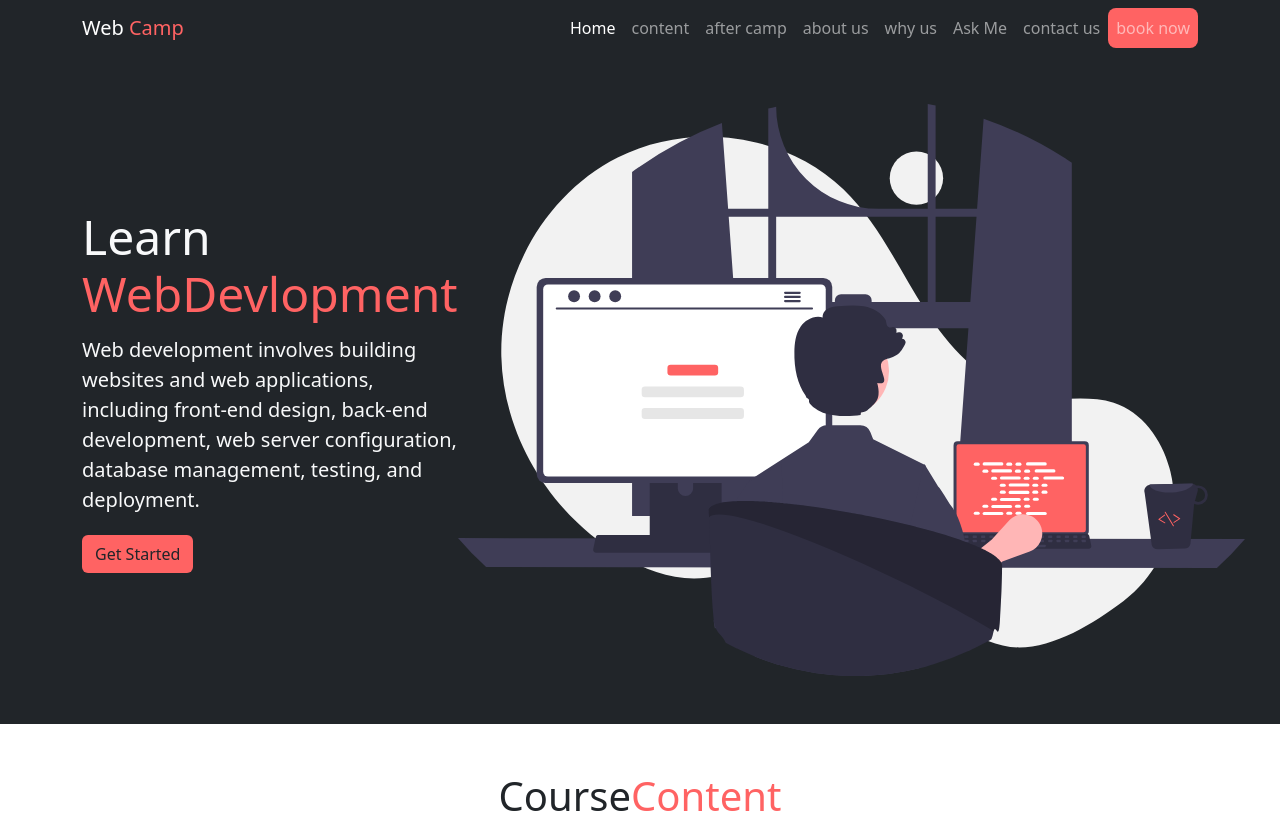
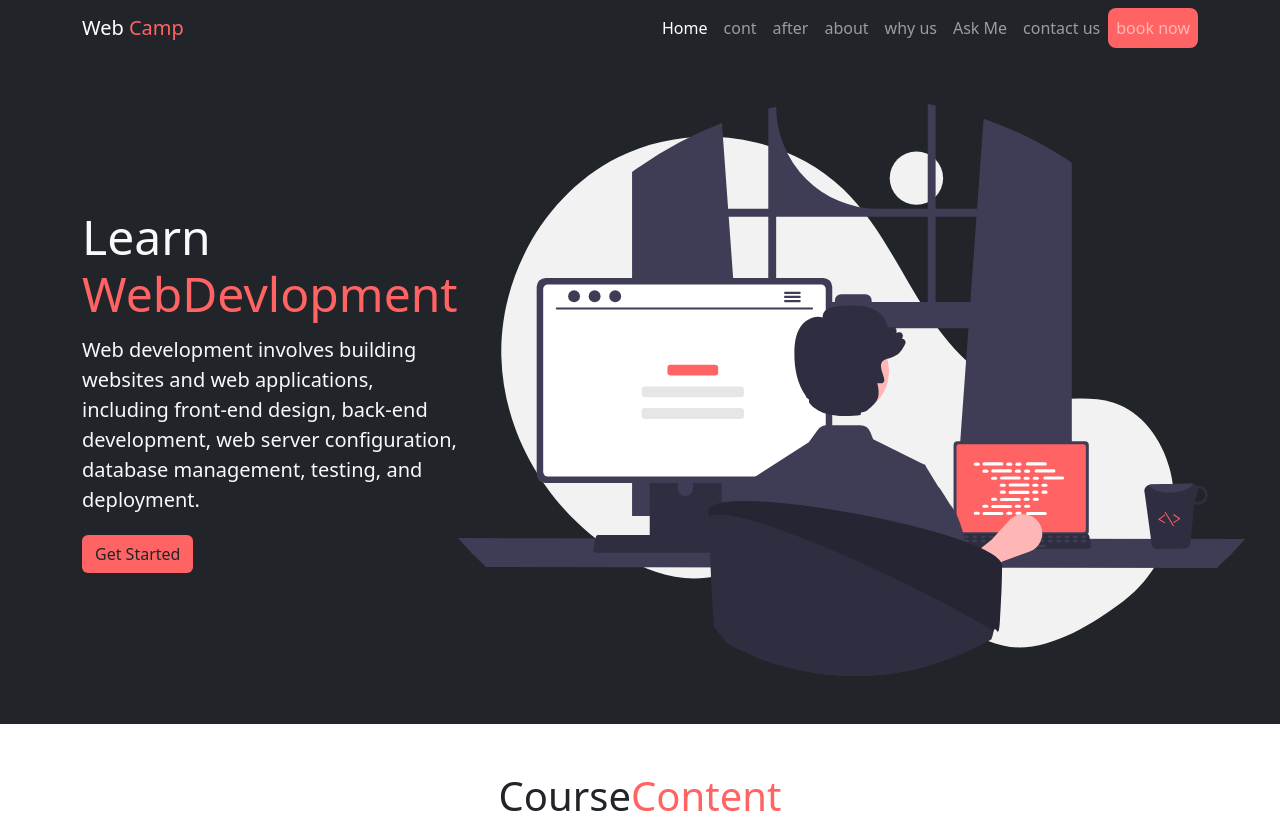
Before and after one commit to MostafaAbdelall/wep-camp, a plain HTML site: page index.html in a window 1280 px wide. Shown: the top 826 px of the page. Drawn offline with Linux system fonts and the light colour scheme.

Commit message:
update nav links

```diff
--- a/index.html
+++ b/index.html
@@ -27,13 +27,13 @@
                 <a class="nav-link active" aria-current="page" href="#">Home</a>
                 </li>
                 <li class="nav-item">
-                    <a class="nav-link" href="#content">content</a>
+                    <a class="nav-link" href="#content">cont</a>
                 </li>
                 <li class="nav-item">
-                    <a class="nav-link" href="#after">after camp</a>
+                    <a class="nav-link" href="#after">after</a>
                 </li>
                 <li class="nav-item">
-                    <a class="nav-link" href="#about">about us</a>
+                    <a class="nav-link" href="#about">about</a>
                 </li>
                 <li class="nav-item">
                     <a class="nav-link" href="#why">why us</a>
```
